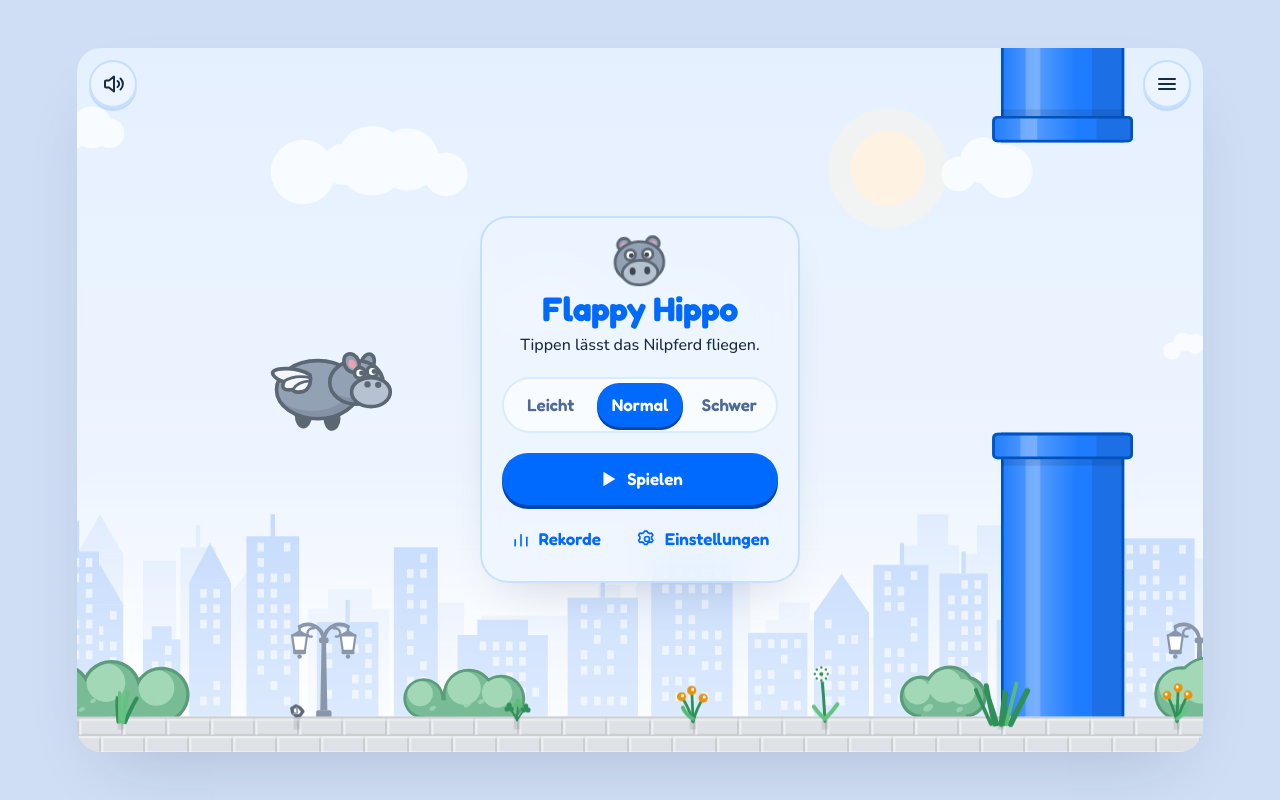
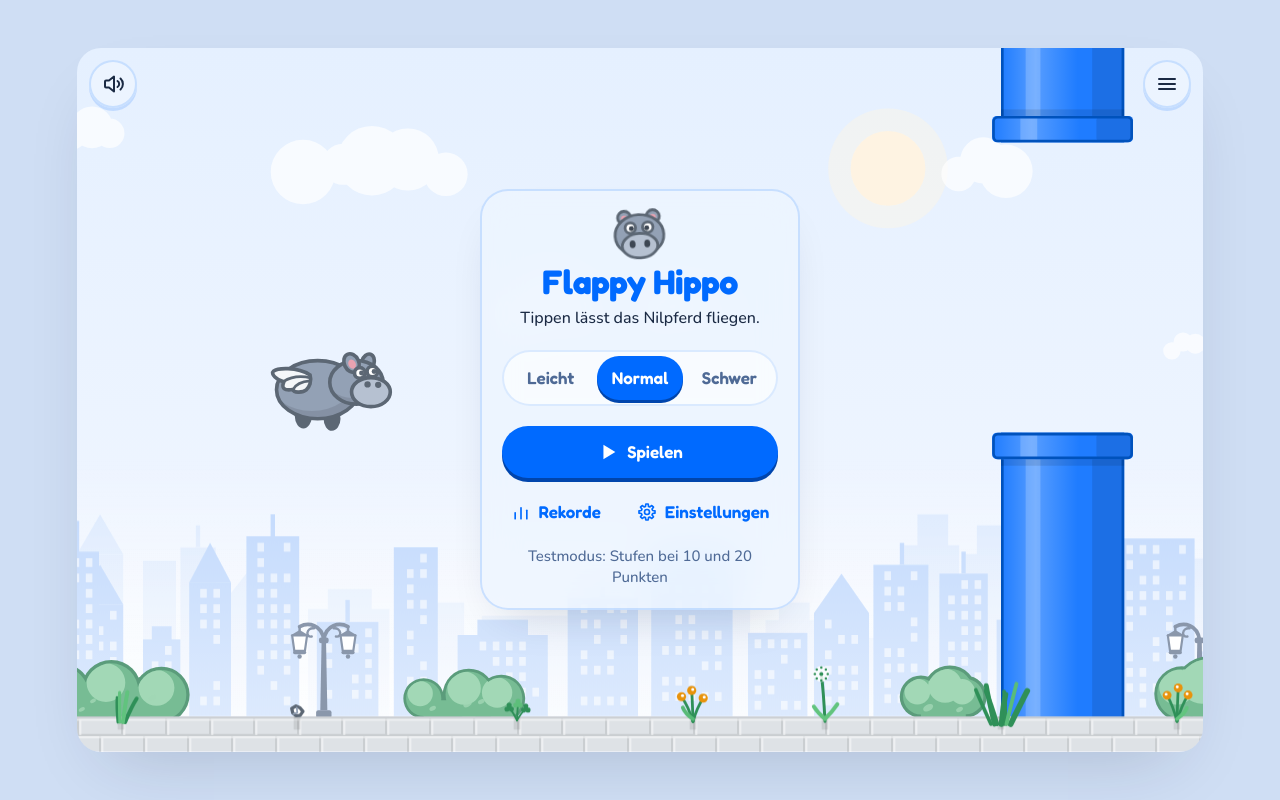
Before and after one commit to stekhn/flappy-hippo, a React (Vite) app: page / in a window 1280 px wide. Built offline with nearby package versions, Linux system fonts and the light colour scheme.

Commit message:
Add an early stages switch and fix the gear

```diff
--- a/src/components/StartCard.tsx
+++ b/src/components/StartCard.tsx
@@ -1,3 +1,4 @@
+import { EARLY_STAGES, STAGE_MOVERS, STAGE_POTS } from '../game/constants.ts'
 import { DIFFICULTIES } from '../game/difficulty.ts'
 import type { DifficultyId } from '../game/difficulty.ts'
 import { CardShell } from './CardShell.tsx'
@@ -68,6 +69,13 @@ export function StartCard({
           Einstellungen
         </button>
       </div>
+
+      {/* The stages were brought forward in code for testing: say so, or it ships that way. */}
+      {EARLY_STAGES && (
+        <p className="t-hint mt-3">
+          Testmodus: Stufen bei {STAGE_POTS} und {STAGE_MOVERS} Punkten
+        </p>
+      )}
     </CardShell>
   )
 }
--- a/src/components/icons.tsx
+++ b/src/components/icons.tsx
@@ -137,11 +137,12 @@ export function IconShield(props: IconProps) {
   )
 }
 
+/** Eight teeth about the centre, computed rather than drawn, so the hole sits in the middle. */
 export function IconGear(props: IconProps) {
   return (
     <Icon {...props}>
       <circle cx="12" cy="12" r="3" />
-      <path d="M12 2.5l1.2 2.2a7.6 7.6 0 0 1 2 .8l2.4 -.6l1.5 2.6l-1.6 1.9a7.6 7.6 0 0 1 0 2.2l1.6 1.9l-1.5 2.6l-2.4 -.6a7.6 7.6 0 0 1 -2 .8l-1.2 2.2h-3l-1.2 -2.2a7.6 7.6 0 0 1 -2 -.8l-2.4 .6l-1.5 -2.6l1.6 -1.9a7.6 7.6 0 0 1 0 -2.2l-1.6 -1.9l1.5 -2.6l2.4 .6a7.6 7.6 0 0 1 2 -.8l1.2 -2.2z" />
+      <path d="M10.19 5.24L10.57 2.41L13.43 2.41L13.81 5.24L15.50 5.94L17.77 4.20L19.80 6.23L18.06 8.50L18.76 10.19L21.59 10.57L21.59 13.43L18.76 13.81L18.06 15.50L19.80 17.77L17.77 19.80L15.50 18.06L13.81 18.76L13.43 21.59L10.57 21.59L10.19 18.76L8.50 18.06L6.23 19.80L4.20 17.77L5.94 15.50L5.24 13.81L2.41 13.43L2.41 10.57L5.24 10.19L5.94 8.50L4.20 6.23L6.23 4.20L8.50 5.94z" />
     </Icon>
   )
 }
--- a/src/game/constants.ts
+++ b/src/game/constants.ts
@@ -83,9 +83,14 @@ export const SHAKE_MS = 260
 // The later stages. A long round keeps getting harder, but never by chance: everything new is
 // telegraphed and can be answered with skill.
 
+/**
+ * Testing switch, code only: brings the stages forward to 10 and 20 points so a pot or a moving
+ * pipe is a minute away, not ten. The title card says so while it is on. Ship with it off.
+ */
+export const EARLY_STAGES = true
 /** Scores at which the stages begin: flower pots falling from the top edge, then pipes on the move. */
-export const STAGE_POTS = 100
-export const STAGE_MOVERS = 200
+export const STAGE_POTS = EARLY_STAGES ? 10 : 100
+export const STAGE_MOVERS = EARLY_STAGES ? 20 : 200
 /** Over how many points past its start a stage keeps getting denser before it levels off. */
 export const STAGE_RAMP = 200
 
--- a/src/main.tsx
+++ b/src/main.tsx
@@ -2,7 +2,10 @@ import { StrictMode } from 'react'
 import { createRoot } from 'react-dom/client'
 import App from './App.tsx'
 import { ThemeProvider } from './components/ThemeProvider.tsx'
+import { EARLY_STAGES, STAGE_MOVERS, STAGE_POTS } from './game/constants.ts'
 import './styles.css'
+
+if (EARLY_STAGES) console.warn(`Flappy Hippo: Stufen bei ${STAGE_POTS} und ${STAGE_MOVERS} Punkten (EARLY_STAGES in constants.ts)`)
 
 createRoot(document.getElementById('root')!).render(
   <StrictMode>
```
